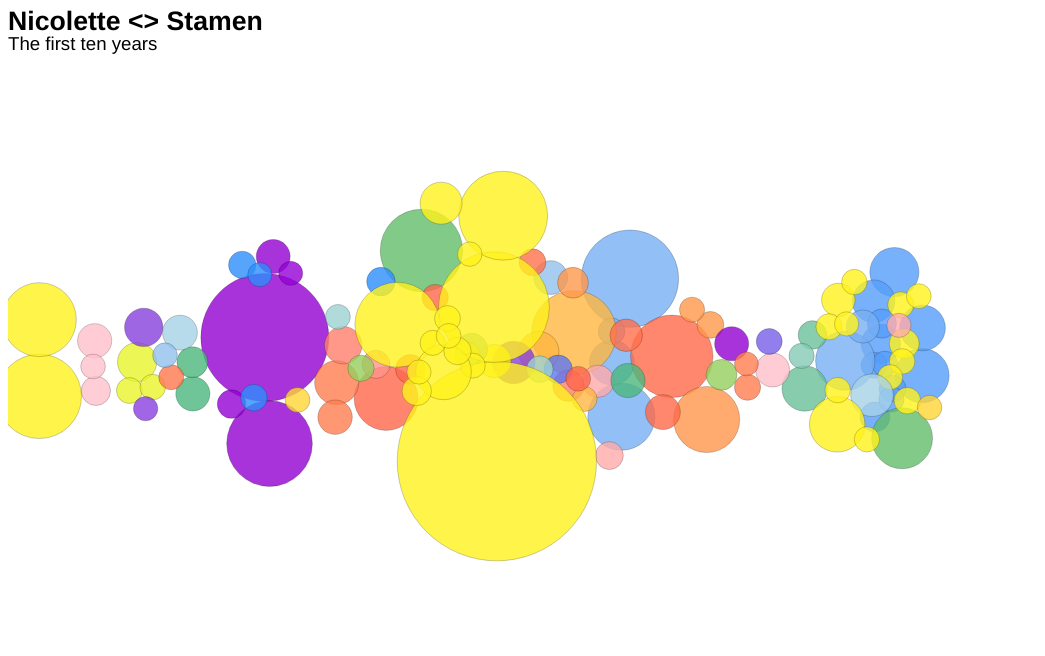
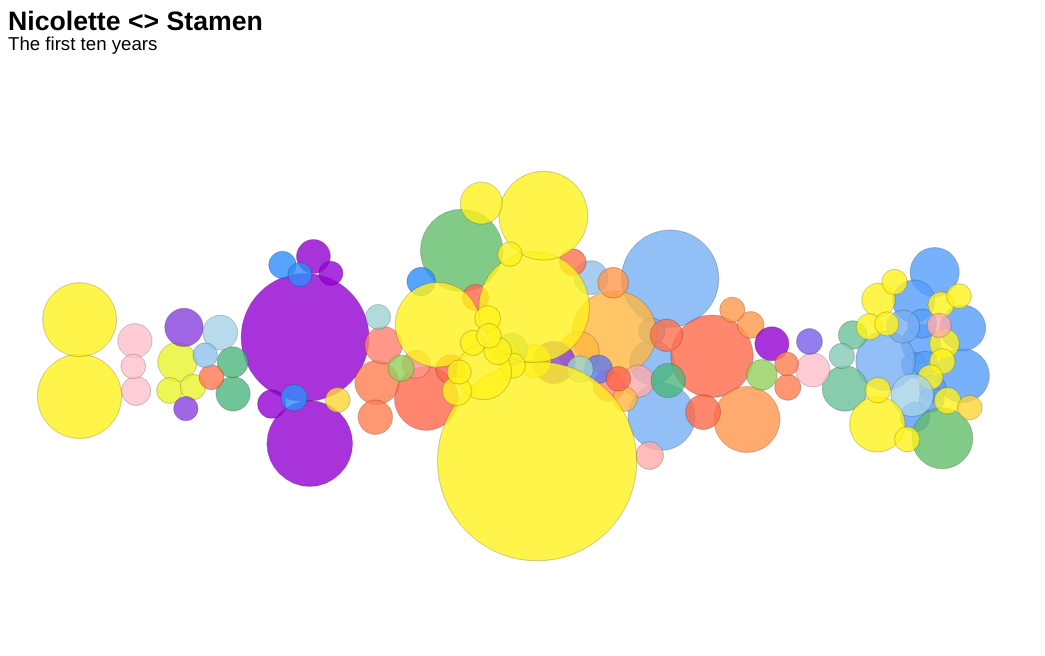
Before and after one commit to kelsey-taylor/stamen-hosting, a plain HTML site: page index.html in a window 1280 px wide. Shown: the whole page, without its empty margins (0-1045 px from the left). Drawn offline with nearby package versions, Linux system fonts and the light colour scheme; animation ran at ten frames a second.

Commit message:
Update index.html

```diff
--- a/index.html
+++ b/index.html
@@ -42,7 +42,7 @@ h2 {
 <script>
 
 // set the dimensions and margins of the graph
-var width = 1100
+var width = 1200
 var height = 600
 
 // append the svg object to the body of the page
```
